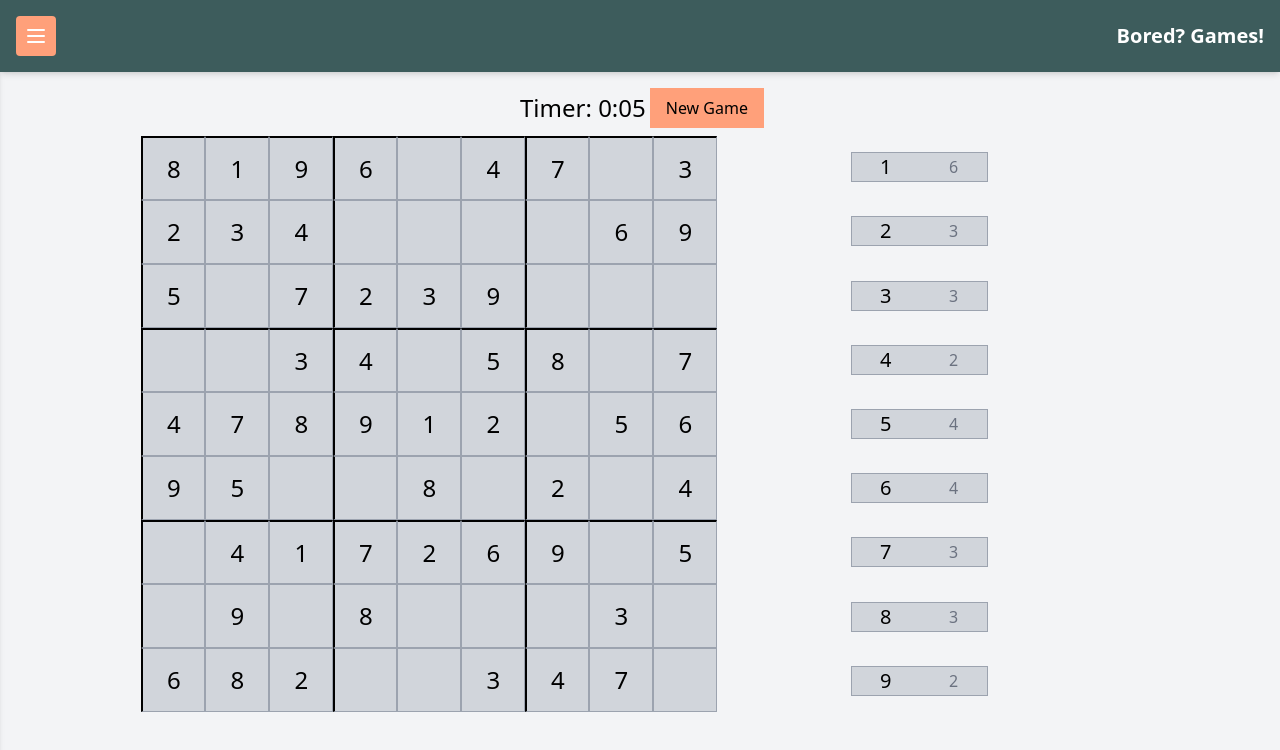
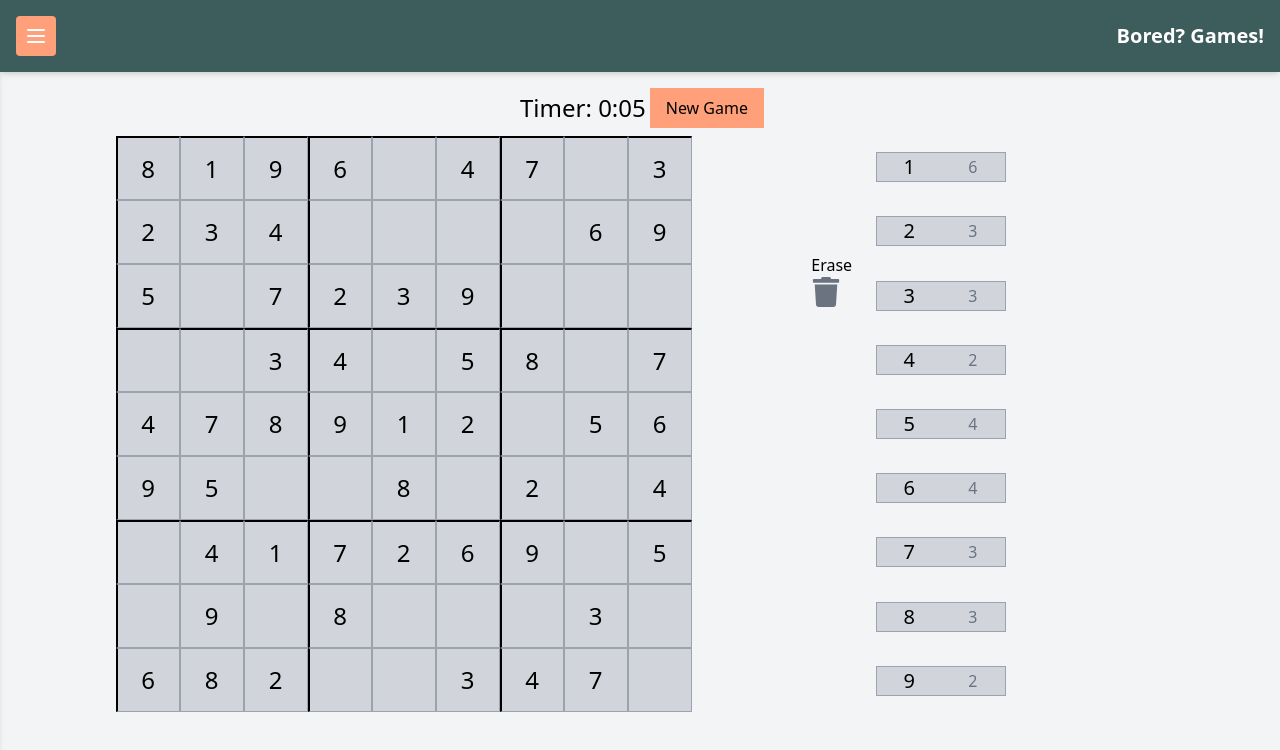
Before and after one commit to ankit-Kumar-4/board-games, a Next.js app: page /sudoku in a window 1280 px wide. Shown: the top 750 px of the page. Built offline with nearby package versions, Linux system fonts and the light colour scheme.

Commit message:
added erase button in sudoku

```diff
--- a/package.json
+++ b/package.json
@@ -16,6 +16,7 @@
     "react-dice-roll": "1.2.2",
     "react-dom": "18.0.0",
     "react-hotkeys-hook": "4.5.0",
+    "react-icons": "^5.2.1",
     "react-scripts": "5.0.0",
     "react-swipeable": "7.0.1",
     "react-xarrows": "2.0.2"
--- a/src/pages/sudoku.tsx
+++ b/src/pages/sudoku.tsx
@@ -2,6 +2,8 @@
 
 
 import { useEffect, useState } from 'react';
+import { FaTrash, FaUndo } from 'react-icons/fa';
+
 import {
     checkInBox,
     getBoxCount,
@@ -161,6 +163,14 @@ const Game: React.FC = () => {
         setSelectedCell({ row: row, col: column, box });
     };
 
+    const handleSudokuCellErase = () => {
+        if (originalMatrix[selectedCell.row * 9 + selectedCell.col]) return;
+        const newMatrix = matrix.slice();
+        newMatrix[selectedCell.row * 9 + selectedCell.col] = 0;
+        setMatrix(newMatrix);
+        setRemainingPointers(getRemainingPointers(newMatrix));
+    }
+
     useEffect(() => {
         const matrix = getNewSudokuBoard();
         setMatrix(matrix);
@@ -189,6 +199,15 @@ const Game: React.FC = () => {
                 <div className="flex w-full justify-center">
                     <Board matrix={matrix} selectedCell={selectedCell} handleSudokuCellClick={handleSudokuCellClick} originalMatrix={originalMatrix} />
                 </div>
+                <div className="flex flex-row md:w-1/12 md:pl-3 md:flex-col justify-around">
+                    <div className='w-2'>
+                        Erase <FaTrash className="text-gray-500 text-3xl" onClick={handleSudokuCellErase} />
+                    </div>
+                    <div className='w-2 opacity-0'>
+                        Undo <FaUndo className="text-gray-500 text-3xl" />
+                    </div>
+                </div>
+
                 <div className="flex flex-row md:w-1/2 md:flex-col justify-around gap-0.5">
                     {Array.from({ length: 9 }, (_, index) => (
                         <div
```
Also changed, not shown: 1 other file (tests, documents, lock files or other folders).
